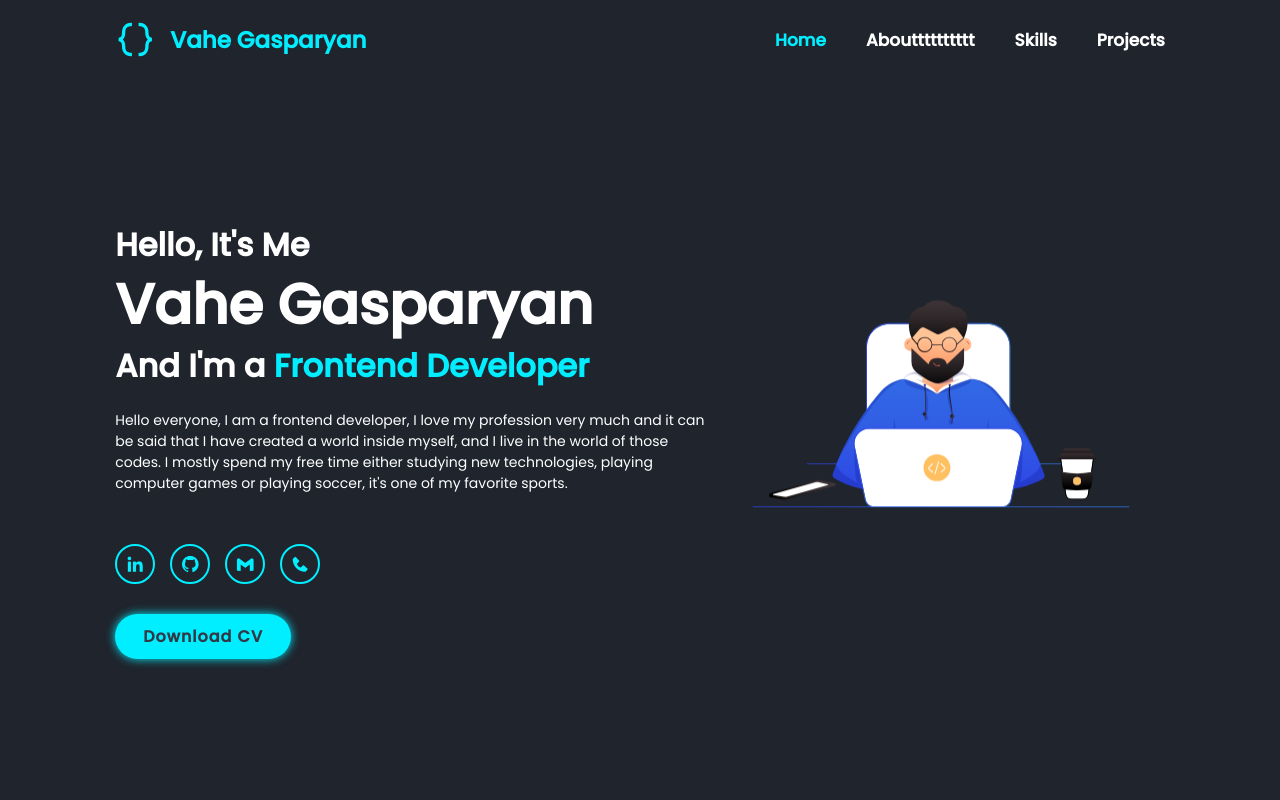
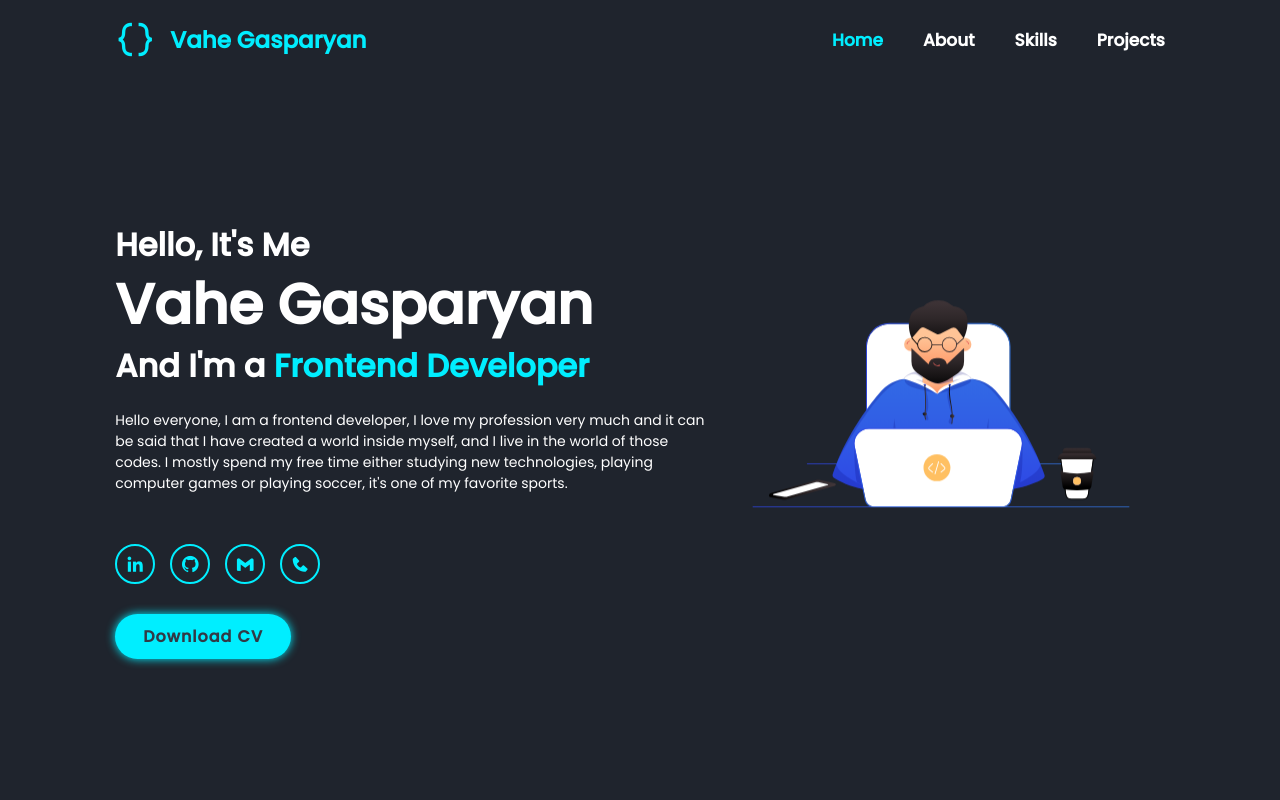
Before and after one commit to VaheGasparyan/my-portfolio, a React (Create React App) app: page / in a window 1280 px wide. Shown: the top 800 px of the page. Built offline with nearby package versions, Linux system fonts and the light colour scheme.

Commit message:
example ok

```diff
--- a/src/components/header/index.tsx
+++ b/src/components/header/index.tsx
@@ -20,7 +20,7 @@ const Header = () => {
 
             <nav className={closeIcon ? 'navbar active' : 'navbar'}>
                 <a href="#home" className='active headerHome' onClick={handleClick}>Home</a>
-                <a href="#about" className='headerAbout' onClick={handleClick}>Aboutttttttttt</a>
+                <a href="#about" className='headerAbout' onClick={handleClick}>About</a>
                 <a href="#skills" className='headerSkills' onClick={handleClick}>Skills</a>
                 <a href="#projects" className='headerProjects' onClick={handleClick}>Projects</a>
             </nav>
```
